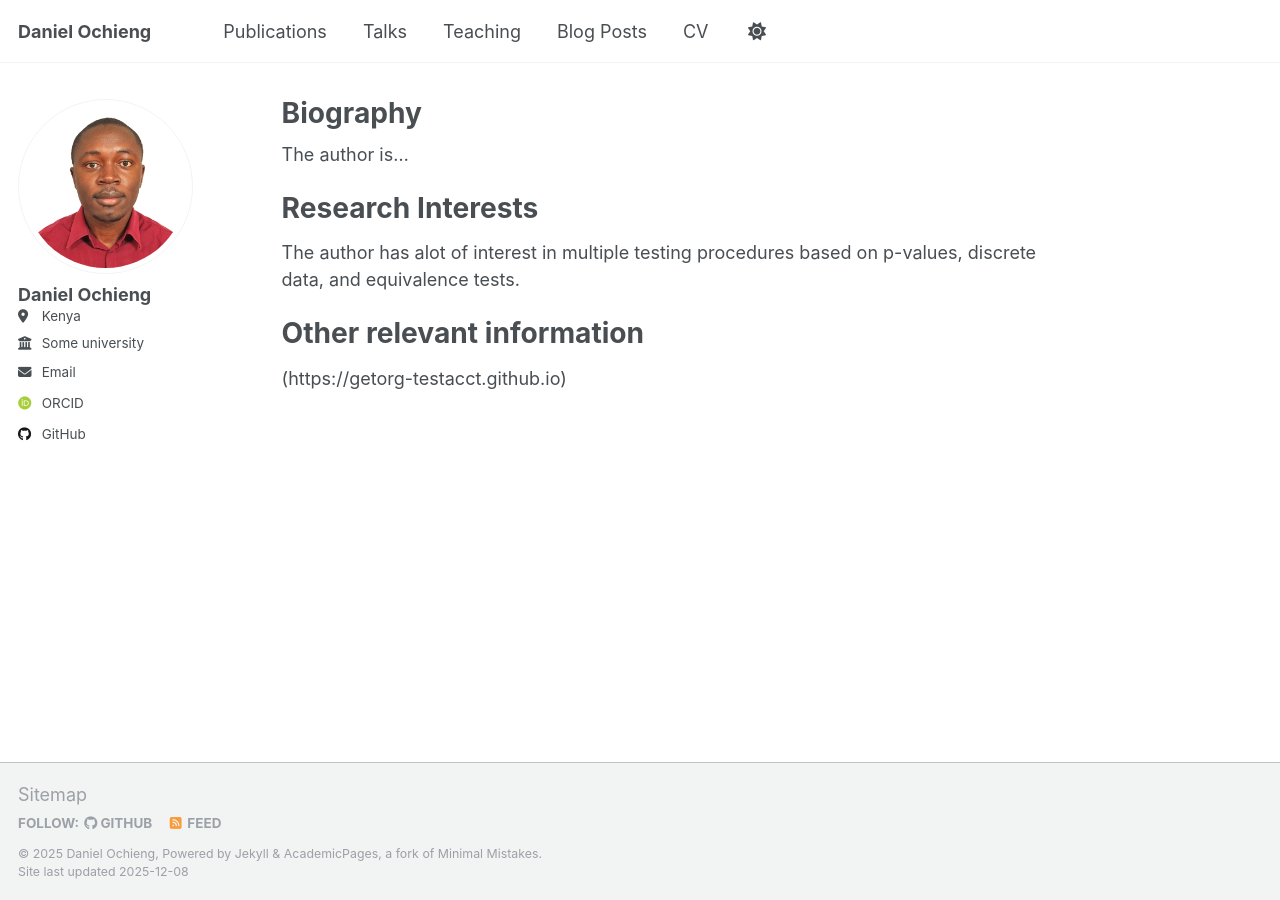
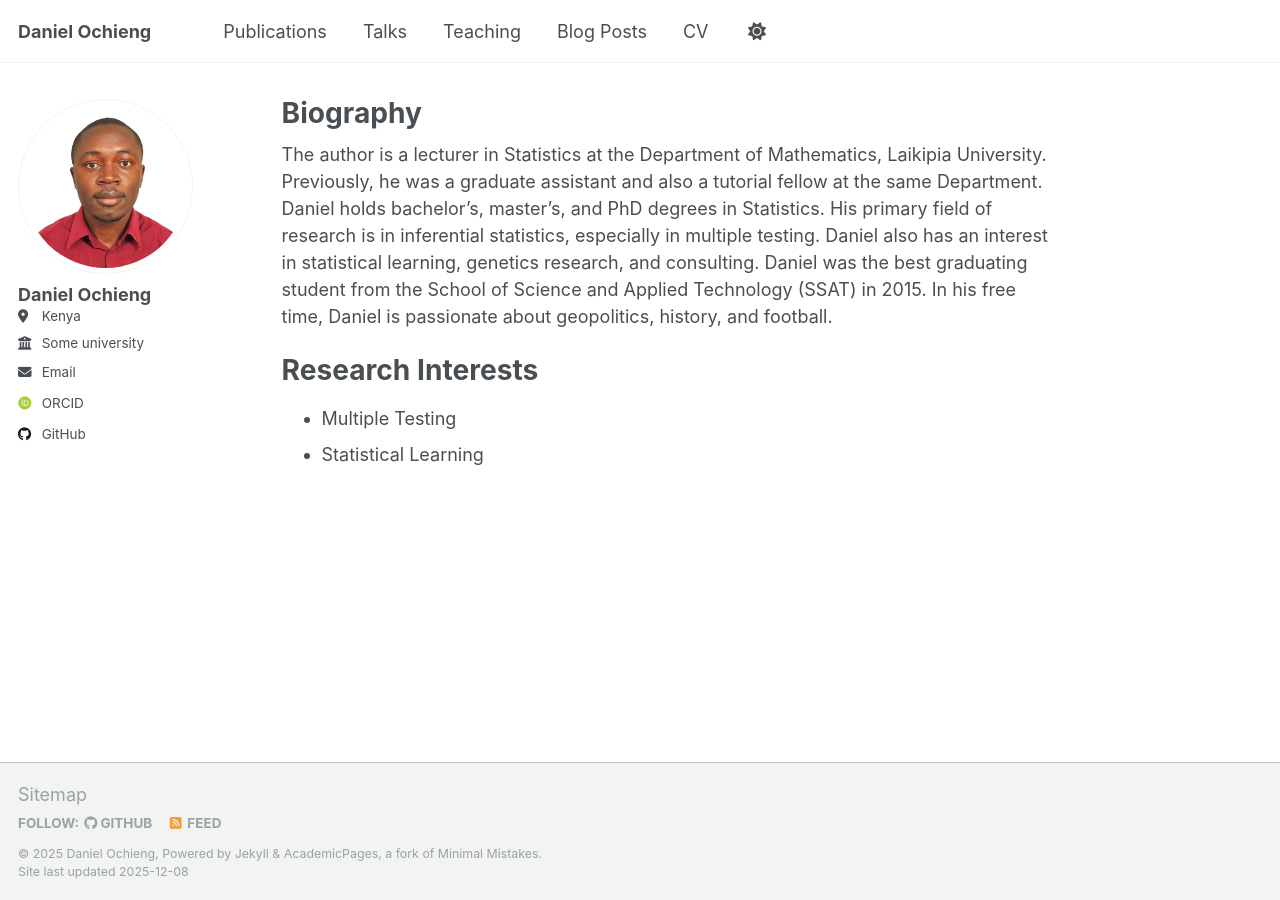
Before and after one commit to Daniel-Ochieng/Daniel-Ochieng.github.io, a Jekyll site: the page built from _pages/about.md, in a window 1280 px wide. Built offline with Jekyll 4.4.1, drawn with Linux system fonts in a browser that asks for light colours; some web fonts are replaced.

Commit message:
Update about.md

```diff
--- a/_pages/about.md
+++ b/_pages/about.md
@@ -6,14 +6,10 @@ redirect_from:
   - /about/
   - /about.html
 ---
-The author is...
+The author is a lecturer in Statistics at the Department of Mathematics, Laikipia University. Previously, he was a graduate assistant and also a tutorial fellow at the same Department. Daniel holds bachelor's, master's, and PhD degrees in Statistics. His primary field of research is in inferential statistics, especially in multiple testing. Daniel also has an interest in statistical learning, genetics research, and consulting. Daniel was the best graduating student from the School of Science and Applied Technology (SSAT) in 2015. In his free time, Daniel is passionate about geopolitics, history, and football.
 
 
 Research Interests
 ======
-The author has alot of interest in multiple testing procedures based on p-values, discrete data, and equivalence tests.
-
-Other relevant information
-======
-
-(https://getorg-testacct.github.io)
+- Multiple Testing
+- Statistical Learning
```
